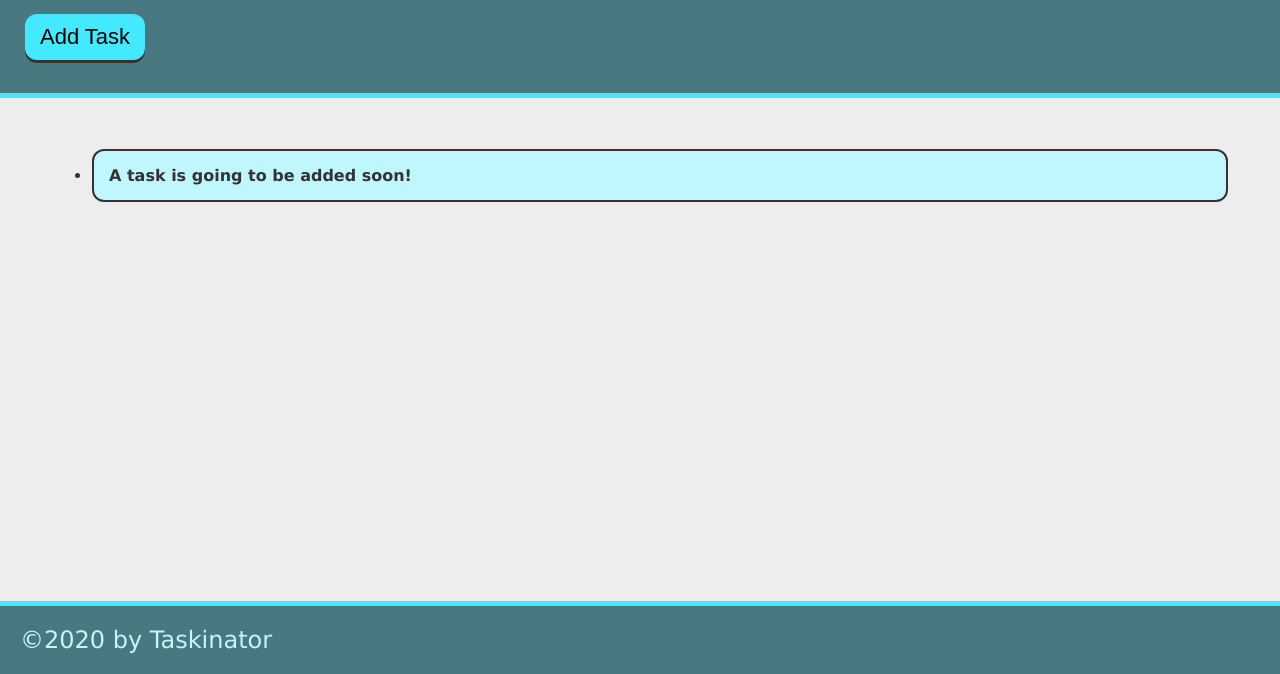
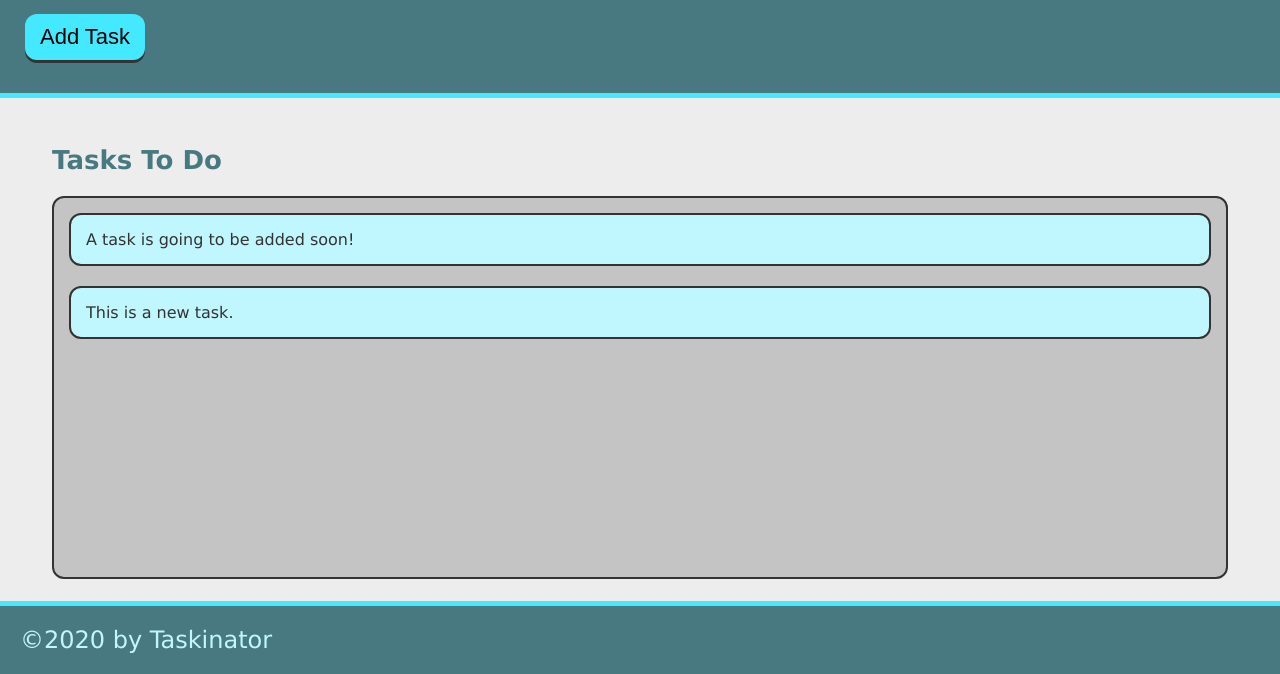
Before and after one commit to schadhuntsman/taskinator, a plain HTML site: page module-4-assets/index.html in a window 1280 px wide. Both pictures are taken after a click on the button "Add Task". Shown: the part 126-800 px from the top of the page. Drawn offline with Linux system fonts and the light colour scheme.

Commit message:
almost finished with 4.1

```diff
--- a/module-4-assets/index.html
+++ b/module-4-assets/index.html
@@ -12,15 +12,13 @@
     <header>
         <h1 class="page-title">Taskinator</h1>
         <p> Click the button below to add a new task!</p>
-        <button class="btn" >Add Task</button>
+        <button class="btn" id="save-task">Add Task</button>
     </header>
     <main class="page-content">
         <section class="task-list-wrapper">
-            <h2 class="list-title">
-                <ul cljass="task-list">
-                    <li class="task-item">
-                        A task is going to be added soon!
-                    </li>
+            <h2 class="list-title">Tasks To Do</h2>
+            <ul class="task-list" id="tasks-to-do">
+              <li class="task-item">A task is going to be added soon!</li>
                 </ul>
             </h2>
         </section>
--- a/module-4-assets/taskinator.js
+++ b/module-4-assets/taskinator.js
@@ -0,0 +1,10 @@
+var buttonEl = document.querySelector("#save-task");
+var tasksToDoEl = document.querySelector("#tasks-to-do");
+
+buttonEl.addEventListener("click", function() {
+  var listItemEl = document.createElement("li");
+  listItemEl.className = "task-item";
+  listItemEl.textContent = "This is a new task.";
+  tasksToDoEl.appendChild(listItemEl);
+});
+  document.createElement("li");
```
